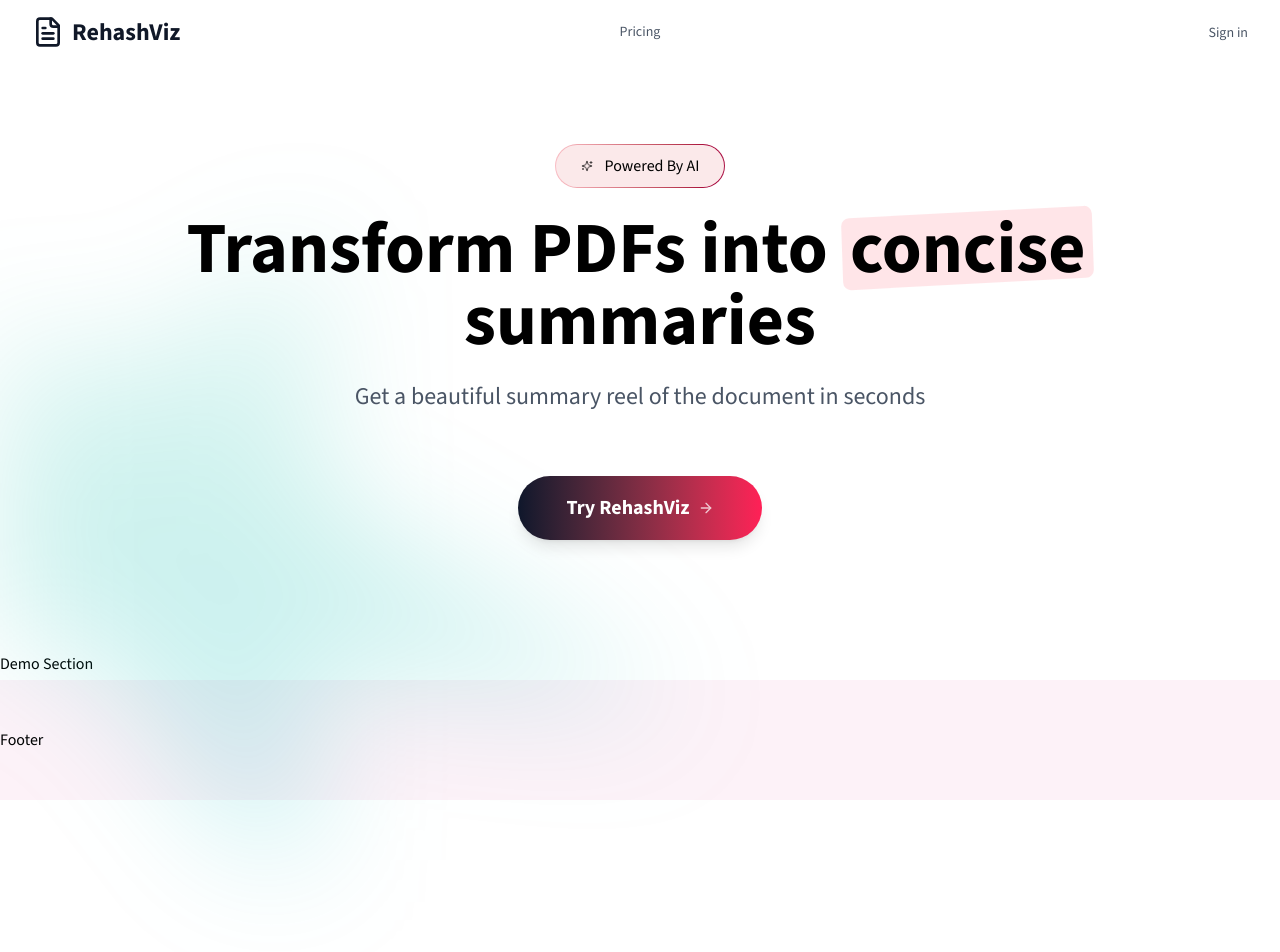
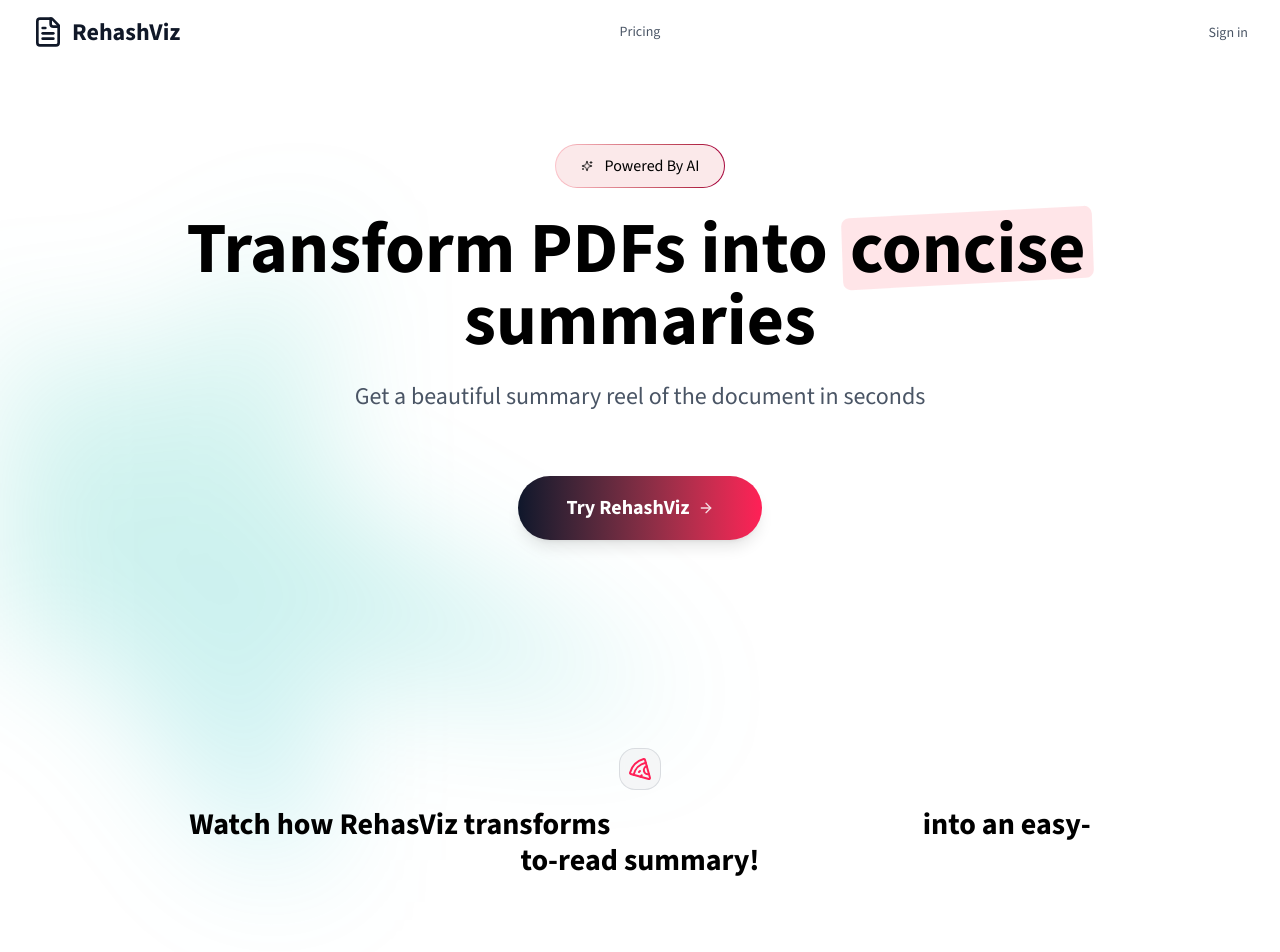
Before and after one commit to IshaTHub/rehashviz, a Next.js app: page / in a window 1280 px wide. Shown: the top 952 px of the page. Before the commit the page ends 860 px from the top, so only its background shows below. Built offline with nearby package versions, Linux system fonts and the light colour scheme.

Commit message:
Demo Section pizza icon and heading

```diff
--- a/components/common/footer.tsx
+++ b/components/common/footer.tsx
@@ -1,6 +1,6 @@
 export default function Footer(){
     return(
-        <footer className="bg-pink-50 py-12">
+        <footer className="bg-pink-50 py-6">
             Footer
         </footer>
     )
--- a/components/home/demo-section.tsx
+++ b/components/home/demo-section.tsx
@@ -1,5 +1,23 @@
+import { Pizza } from "lucide-react";
+
 export default function DemoSection() {
-    return (
-        <div>Demo Section</div>
-    );
+  return (
+    <section className="relative">
+      <div className="py-12 lg:py-24 max-w-5xl mx-auto px-4 sm:px-6 lg:px-8">
+        <div></div>
+        <div className="flex flex-col items-center text-center space-y-4">
+          <div className="inline-flex items-center justify-center rounded-2xl bg-gray-100/80 p-2 backdrop-blur-xs border border-gray-500/20 mb-4">
+            <Pizza className="w-6 h-6 text-rose-500" />
+          </div>
+          <h3 className="font-bold text-3xl max-2xl mx-auto px-4 sm:px-6">
+            Watch how RehasViz transforms{" "}
+            <span className="bg-linear-r from-rose-500 to-rose-700 bg-clip-text text-transparent">
+              this Next.js course PDF
+            </span>{" "}
+            into an easy-to-read summary!
+          </h3>
+        </div>
+      </div>
+    </section>
+  );
 }
```
